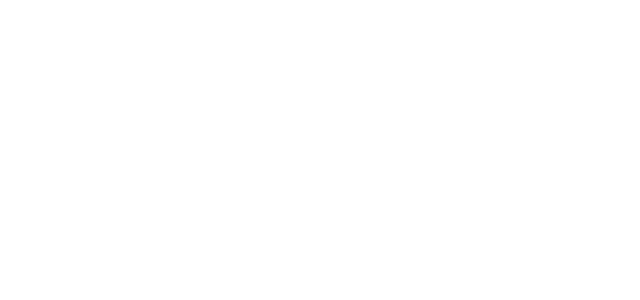
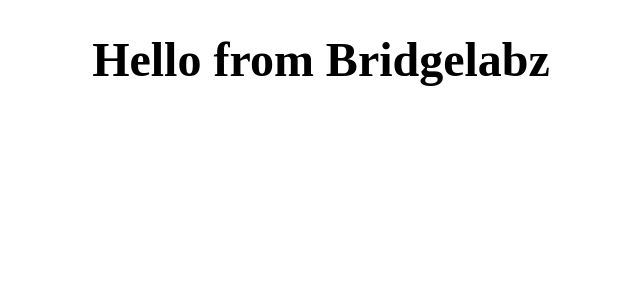
Before and after one commit to Sourav2707/Day1-HelloAppAngular, an Angular app: page / in a window 1280 px wide. Shown: the top 300 px of the page, without its empty margins (319-959 px from the left). Built offline with nearby package versions, Linux system fonts and the light colour scheme.

Commit message:
UC1 Ability to display hello message

```diff
--- a/angular.json
+++ b/angular.json
@@ -94,5 +94,8 @@
         }
       }
     }
+  },
+  "cli": {
+    "analytics": false
   }
 }
--- a/src/app/app.component.css
+++ b/src/app/app.component.css
@@ -0,0 +1,4 @@
+.center {
+    text-align: center;
+    font-size: x-large;
+}
--- a/src/app/app.component.html
+++ b/src/app/app.component.html
@@ -0,0 +1,3 @@
+<div class="center">
+  <h1>Hello from Bridgelabz</h1>
+</div>
```
